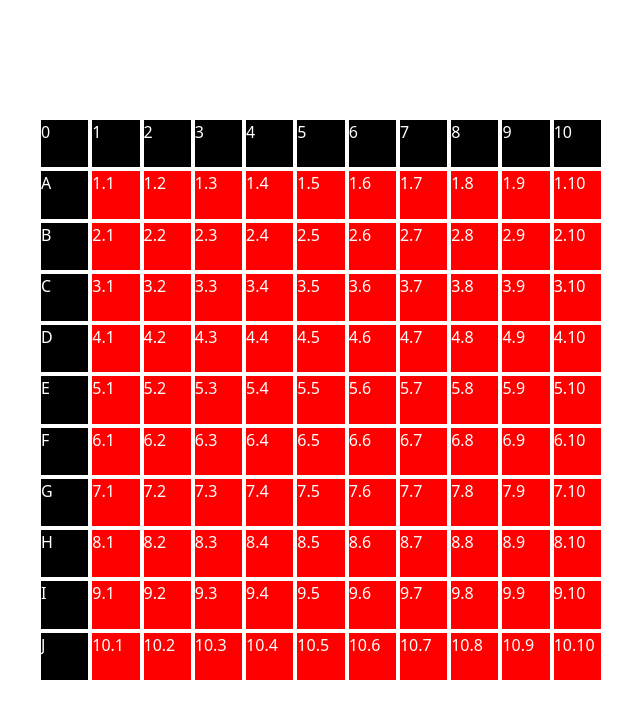
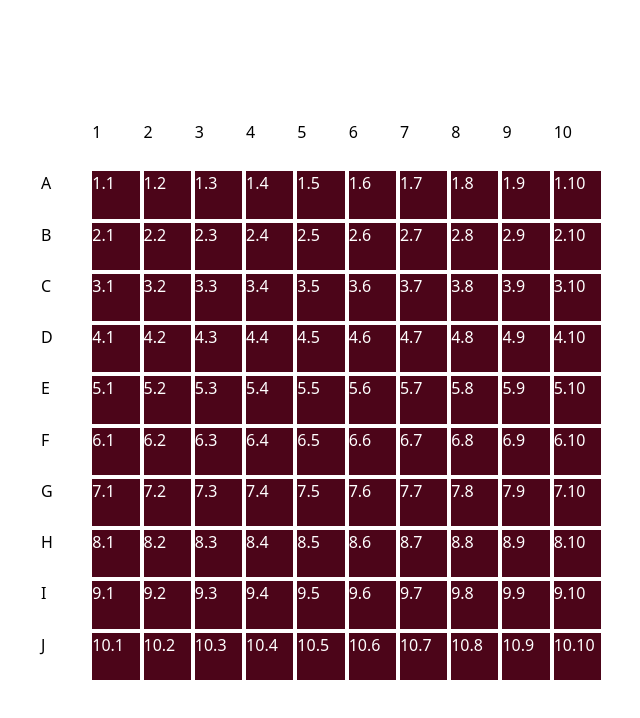
Before and after one commit to thebear8/battleship, a Vue app: page / in a window 1280 px wide. Shown: the top 718 px of the page, without its empty margins (319-959 px from the left). Built offline with nearby package versions, Linux system fonts and the light colour scheme.

Commit message:
Simplify BattleshipGrid

```diff
--- a/src/App.vue
+++ b/src/App.vue
@@ -1,14 +1,27 @@
 <script setup lang="ts">
-import { ref } from "vue";
+import { reactive, ref } from "vue";
 import BattleshipGrid from "./components/BattleshipGrid.vue";
-import { type FieldState, type GameState } from "./state";
 
-const state = ref<GameState>({
-  selectedTile: null,
-  board: Array<FieldState[]>(10).fill(Array<FieldState>(10).fill("Empty")),
-});
+type FieldState = "Empty" | "Miss" | "Hit" | "Sunk";
+
+const selectedTile = ref<[number, number]>([-1, -1]);
+const board = reactive<FieldState[][]>(
+  Array<FieldState[]>(10).fill(Array<FieldState>(10).fill("Empty"))
+);
 </script>
 
 <template>
-  <BattleshipGrid :state="state" @select="(tile) => (state.selectedTile = tile)" />
+  <ChoiceDialog
+    v-if="selectedTile != null"
+    title="Tile type"
+    :options="[
+      ['Miss', () => (board[selectedTile[0]][selectedTile[1]] = 'Miss')],
+      ['Hit', () => (board[selectedTile[0]][selectedTile[1]] = 'Hit')],
+      ['Sunk', () => (board[selectedTile[0]][selectedTile[1]] = 'Sunk')],
+    ]"
+  />
+  <BattleshipGrid
+    :tiles="board.map((r) => r.map((f) => ({ color: `rgb(${76}, ${5}, ${25})` })))"
+    @click="(tile) => (selectedTile = tile)"
+  />
 </template>
--- a/src/components/BattleshipGrid.vue
+++ b/src/components/BattleshipGrid.vue
@@ -1,67 +1,35 @@
 <script setup lang="ts">
-import type { FieldState, GameState } from "../state";
-import ChoiceDialog from "./ChoiceDialog.vue";
-const props = defineProps<{ state: GameState }>();
-const emit = defineEmits<{
-  (event: "select", tile: [number, number]): any;
-  (event: "Miss", tile: [number, number]): any;
-  (event: "Hit", tile: [number, number]): any;
-  (event: "Sunk", tile: [number, number]): any;
+defineProps<{ tiles: { color: string }[][] }>();
+defineEmits<{
+  (event: "click", tile: [number, number]): any;
 }>();
-
-function computeTiles() {
-  let colors: { [state in FieldState]: string } = {
-    Empty: "red",
-    Miss: "blue",
-    Hit: "black",
-    Sunk: "green",
-  };
-
-  let tiles: { text: string; backgroundColor: string; onClick: () => any }[] = [];
-
-  for (let i = 0; i < 11; i++) {
-    for (let j = 0; j < 11; j++) {
-      if (i == 0) {
-        tiles.push({ text: j.toString(), backgroundColor: "black", onClick: () => {} });
-      } else if (j == 0) {
-        tiles.push({ text: "ABCDEFGHIJ"[i - 1], backgroundColor: "black", onClick: () => {} });
-      } else {
-        tiles.push({
-          text: `${i}.${j}`,
-          backgroundColor: colors[props.state.board[i - 1][j - 1]],
-          onClick: () => emit("select", [i - 1, j - 1]),
-        });
-      }
-    }
-  }
-
-  return tiles;
-}
 </script>
 
 <template>
-  <ChoiceDialog
-    v-if="state.selectedTile != null"
-    title="Tile type"
-    :options="[
-      ['Miss', () => $emit('Miss', state.selectedTile)],
-      ['Hit', () => $emit('Hit', state.selectedTile)],
-      ['Sunk', () => $emit('Sunk', state.selectedTile)],
-    ]"
-  />
   <div class="w-full h-full flex justify-center items-center">
     <div
       class="w-full h-full grid grid-cols-11 gap-1"
       style="max-width: min(70vw, 70vh); max-height: min(70vw, 70vh)"
     >
-      <div
-        v-for="(tile, index) in computeTiles()"
-        :key="index"
-        :style="{ color: 'white', backgroundColor: tile.backgroundColor }"
-        @click="tile.onClick"
-      >
-        {{ tile.text }}
-      </div>
+      <template v-for="(n1, i) in 11">
+        <template v-for="(n2, j) in 11">
+          <div v-if="i == 0 && j == 0" :key="i * j"></div>
+          <div v-if="i == 0 && j != 0" :key="i * j">{{ j }}</div>
+          <div v-if="i != 0 && j == 0" :key="i * j">
+            {{ "ABCDEFGHIJ"[i - 1] }}
+          </div>
+
+          <div
+            v-if="i != 0 && j != 0"
+            :key="i * j"
+            class="text-white"
+            :style="{ backgroundColor: tiles[i - 1][j - 1].color }"
+            @click="$emit('click', [i - 1, j - 1])"
+          >
+            {{ i }}.{{ j }}
+          </div>
+        </template>
+      </template>
     </div>
   </div>
 </template>
```
